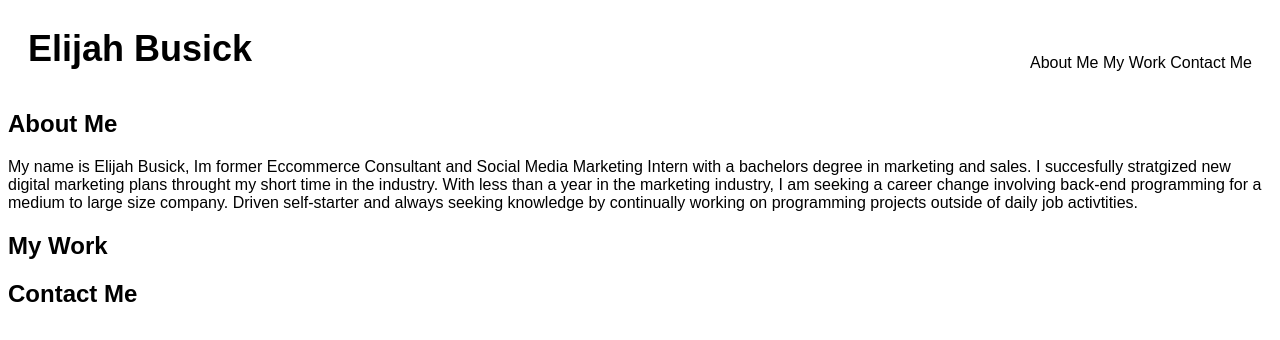
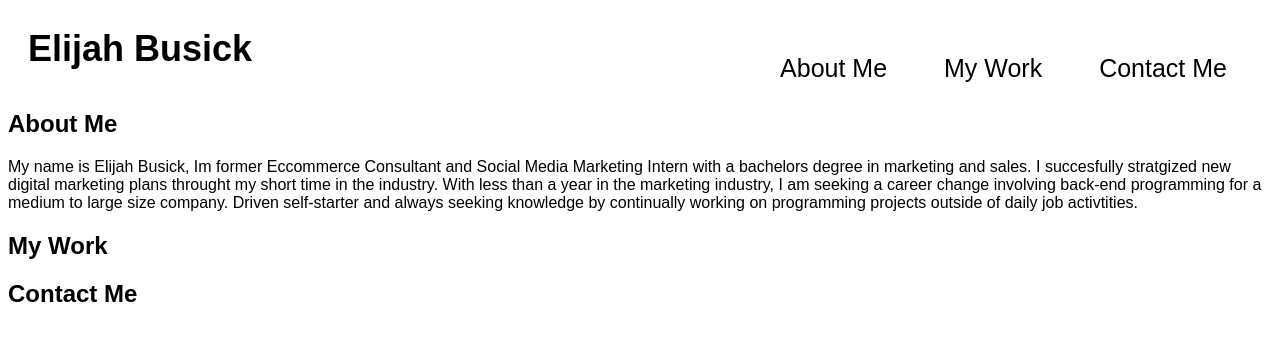
Before and after one commit to Elijahb22/My-Portfolio, a plain HTML site: page index.html in a window 1280 px wide. Drawn offline with Linux system fonts and the light colour scheme.

Commit message:
add styling to nav ul li and header nav ul li a

```diff
--- a/assets/css/style.css
+++ b/assets/css/style.css
@@ -33,3 +33,9 @@ header nav {
 header nav ul li {
     display:inline;
 }
+
+header nav ul li {
+    margin: 0 25px;
+    font-size: 25px;
+    font-weight: lighter;
+}
```
